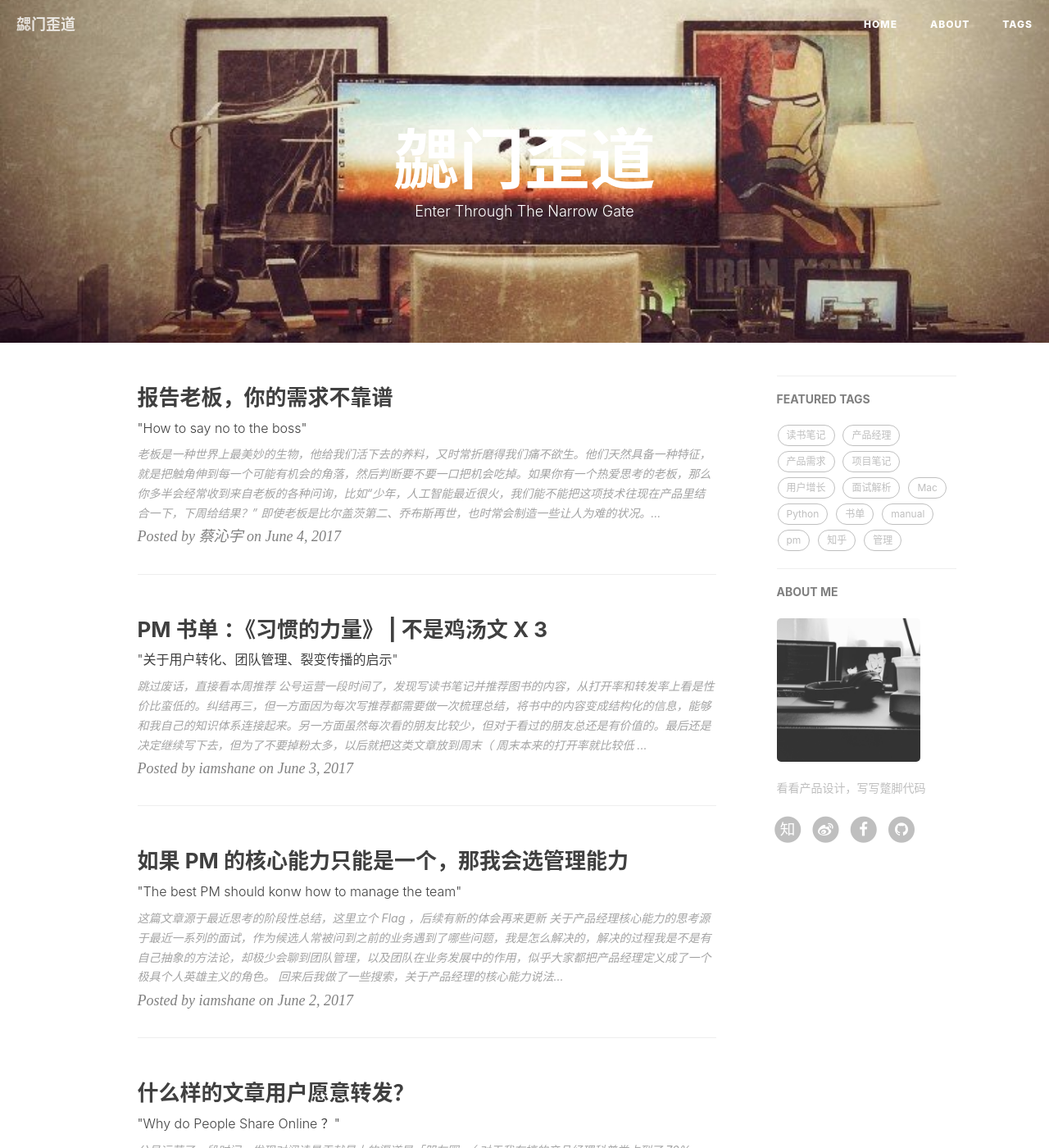
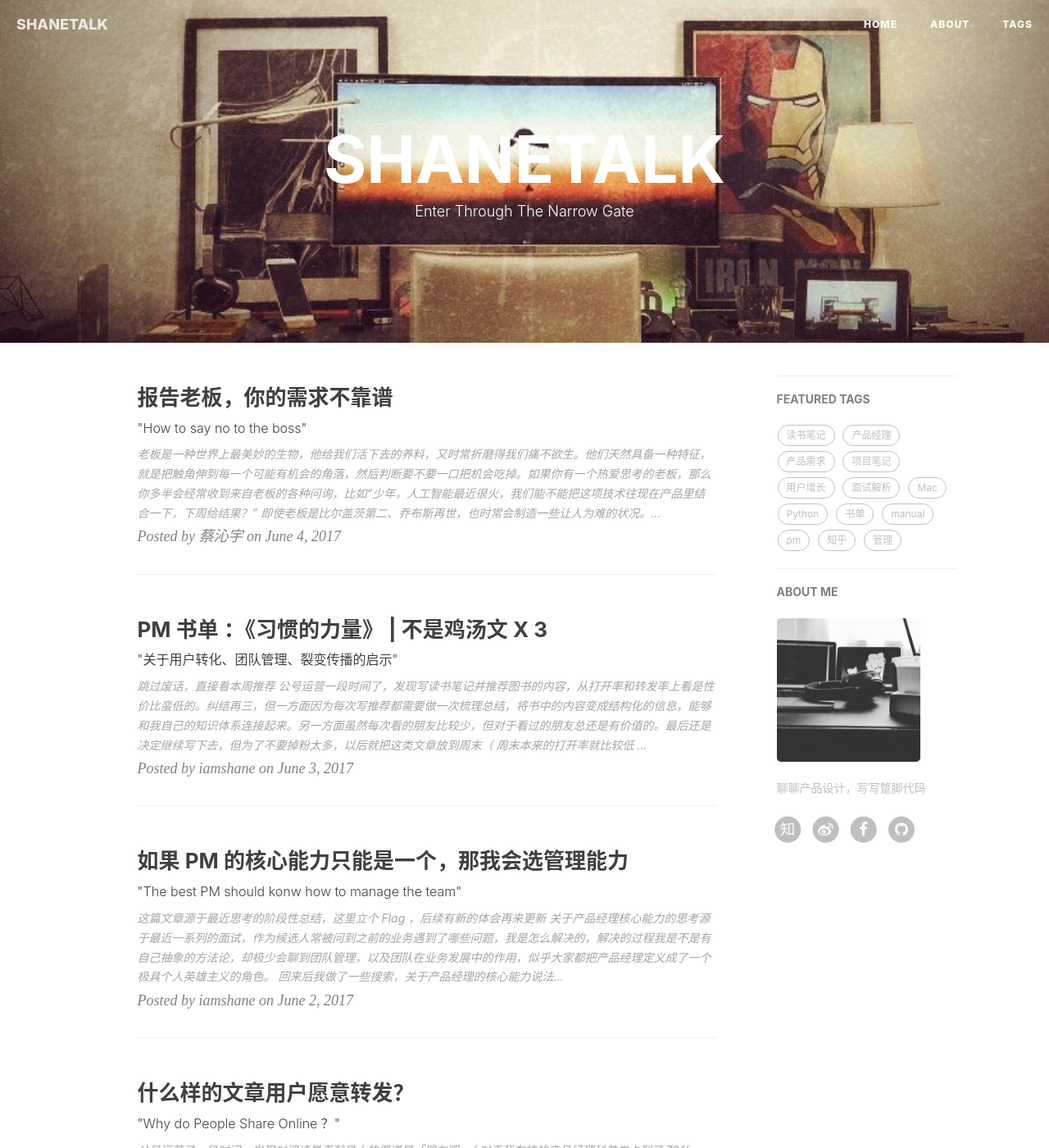
Before and after one commit to shaneliu/shaneliu.github.io, a Jekyll site: the page built from index.html, in a window 1280 px wide and 1400 px high. Shown: the whole window at 82% size. Built offline with Jekyll 4.4.1, drawn with Linux system fonts in a browser that asks for light colours; nearby versions of some CDN libraries; the list of posts is cut into pages by our own code; comment, search, counter and statistics services are not loaded; some of the changed text lies outside the part shown.

Commit message:
update the blog name

```diff
--- a/_config.yml
+++ b/_config.yml
@@ -1,6 +1,6 @@
 # Site settings
-title: 勰门歪道
-SEOTitle: 勰门歪道 | Lux Blog      #你的博客 | Your Blog
+title: SHANETALK
+SEOTitle: 勰门歪道 | Shane Talk      #你的博客 | Your Blog
 header-img: img/desk.jpg
 email: lshane1985@gmail.com
 description: "这里是 Shane 的个人博客"
@@ -83,7 +83,7 @@ ba_track_id: 765688f085c30c29a244139d363d8ae2        #4cc1f2d8f3067386cc5cdb626a
 
 # Sidebar settings
 sidebar: true                           # whether or not using Sidebar.
-sidebar-about-description: "看看产品设计，写写蹩脚代码"           #读书，写字，分享 </br> 假设，实验，总结 </br> 如此往复就是完美的生活
+sidebar-about-description: "聊聊产品设计，写写蹩脚代码"           #读书，写字，分享 </br> 假设，实验，总结 </br> 如此往复就是完美的生活
 sidebar-avatar: /img/blog-avatar.jpeg   # use absolute URL, seeing it's used in both `/` and `/about/`
 
 
```
